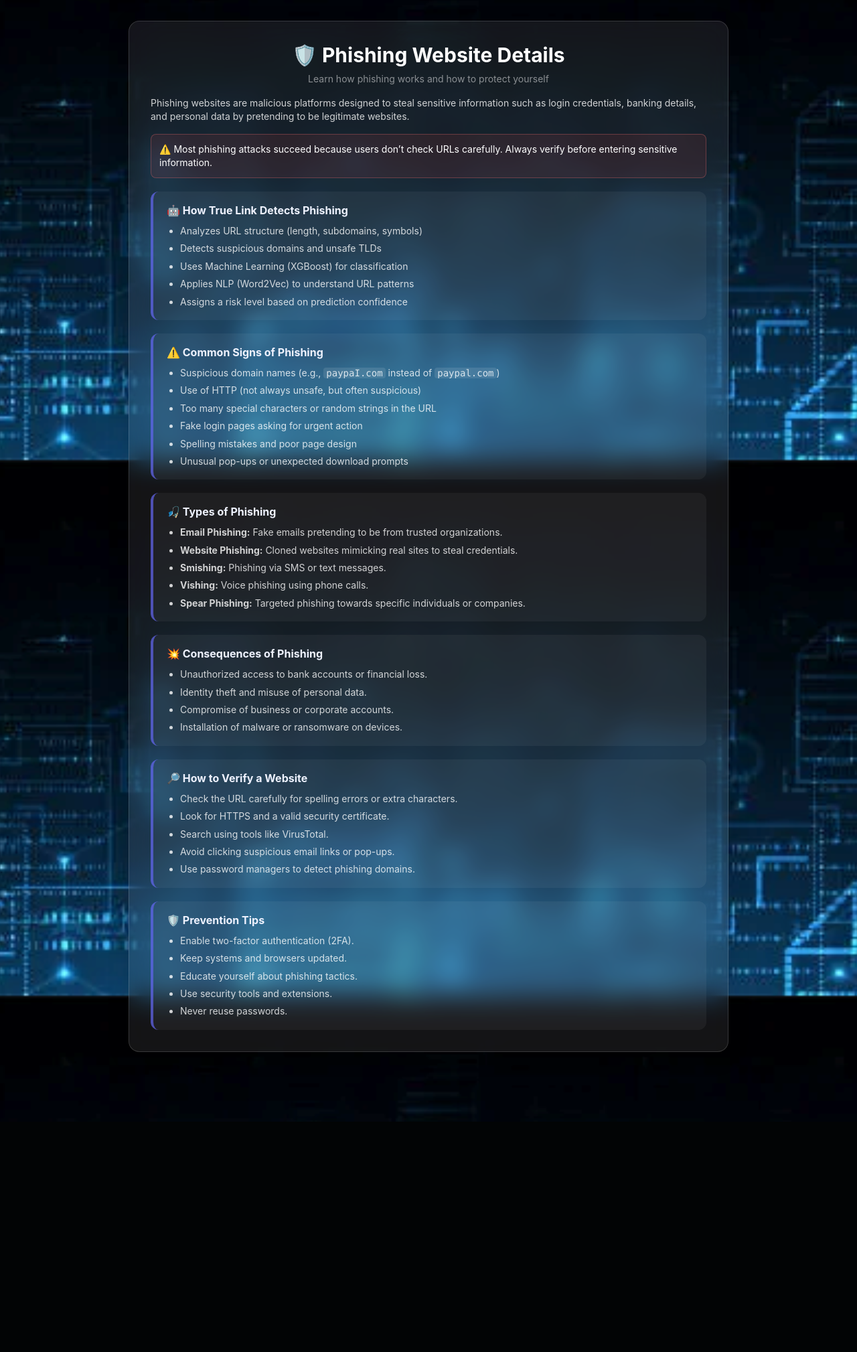
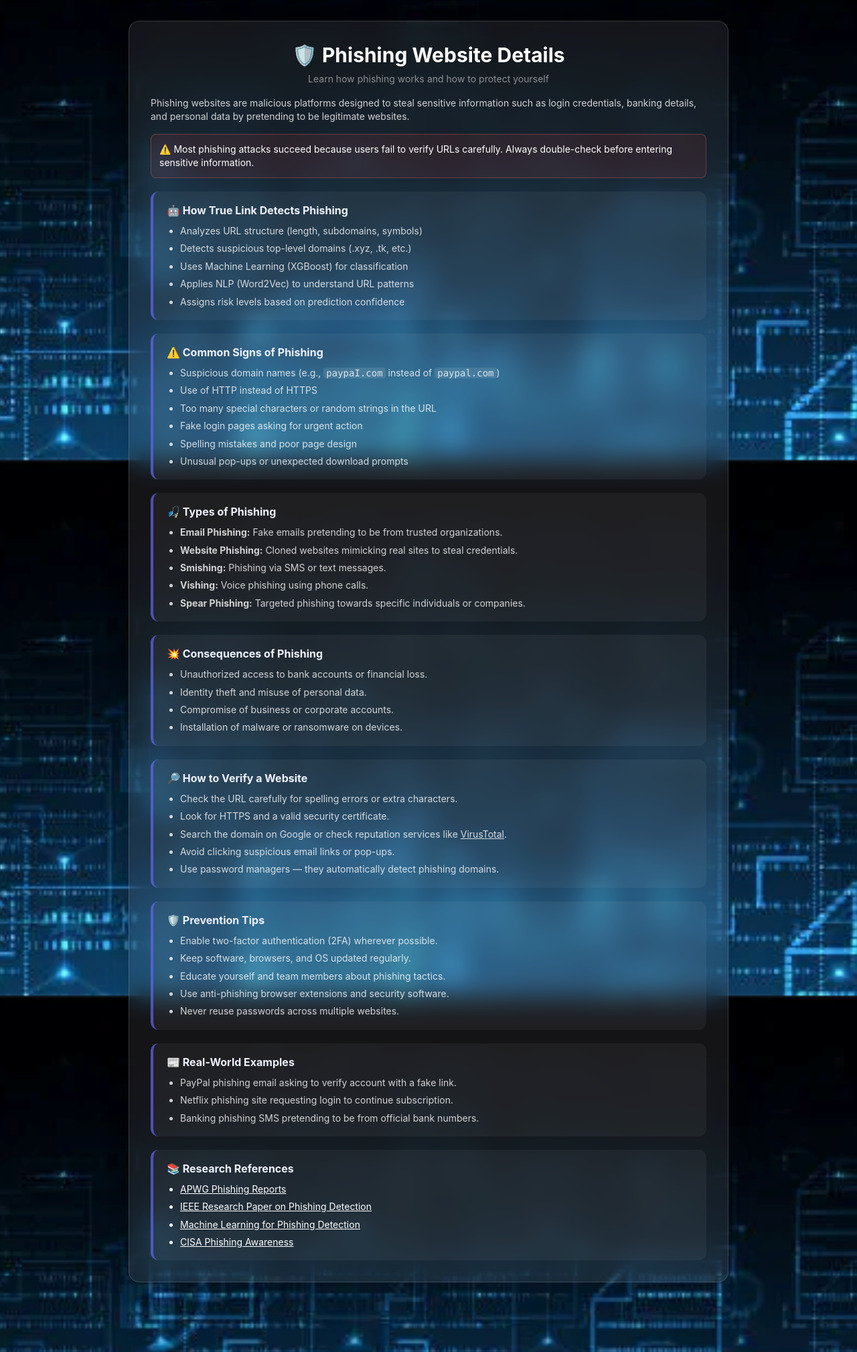
Before and after one commit to BhaveshSawant20/phishing-detector, a Flask app: page /details in a window 1280 px wide. Shown: the part 113-2132 px from the top of the page at 67% size. Before the commit the page ends 1788 px from the top, so only its background shows below. Run offline with Flask 3, Linux system fonts and the light colour scheme; parts of the project's set-up code (start-up, migrations or seed data) failed here and were passed over; some libraries are stand-ins or nearby versions.

Commit message:
commit13

```diff
--- a/app.py
+++ b/app.py
@@ -416,7 +416,7 @@ from gensim.models import Word2Vec
 from urllib.parse import urlparse
 
 app = Flask(__name__)
-app.secret_key = "super_secret_key_123"  # REQUIRED for session
+app.secret_key = "super_secret_key_123"
 
 # ============================================================
 # Load Models
@@ -449,7 +449,7 @@ TRUSTED_DOMAINS = {
 }
 
 # ============================================================
-# Helpers (UNCHANGED)
+# Helpers
 # ============================================================
 def normalize_url(url):
     url = url.strip()
@@ -548,7 +548,7 @@ def build_explanation(url, result):
     return reasons
 
 # ============================================================
-# MAIN ROUTE (FIXED)
+# MAIN ROUTE (FIXED PROPERLY)
 # ============================================================
 @app.route("/", methods=["GET","POST"])
 def home():
@@ -561,18 +561,20 @@ def home():
             session["result"] = {
                 "predict": "⚠️ Please enter a valid URL",
                 "risk": None,
-                "explanation": []
+                "explanation": [],
+                "url": ""
             }
             return redirect(url_for("home"))
 
         url_input = normalize_url(url_input)
 
-        # Trusted shortcut
+        # Trusted
         if is_trusted_domain(url_input):
             session["result"] = {
                 "predict": "✅ Safe (Trusted Domain)",
                 "risk": "LOW",
-                "explanation": ["Recognised trusted domain"]
+                "explanation": ["Recognised trusted domain"],
+                "url": url_input   # ✅ KEEP URL
             }
             return redirect(url_for("home"))
 
@@ -589,14 +591,16 @@ def home():
             session["result"] = {
                 "predict": predict,
                 "risk": result['risk'],
-                "explanation": explanation
+                "explanation": explanation,
+                "url": url_input   # ✅ KEEP URL
             }
 
         except Exception as e:
             session["result"] = {
                 "predict": "⚠️ Prediction error",
                 "risk": None,
-                "explanation": [str(e)]
+                "explanation": [str(e)],
+                "url": url_input
             }
 
         return redirect(url_for("home"))
@@ -606,7 +610,7 @@ def home():
 
     return render_template(
         "home.html",
-        url_value="",  # 🔥 always clear input
+        url_value=result["url"] if result else "",   # 🔥 FIXED
         predict=result["predict"] if result else None,
         risk=result["risk"] if result else None,
         explanation=result["explanation"] if result else None
--- a/templates/details.html
+++ b/templates/details.html
@@ -20,6 +20,7 @@
   .glass {
     background: rgba(255, 255, 255, 0.08);
     backdrop-filter: blur(20px);
+    -webkit-backdrop-filter: blur(20px);
     border-radius: 16px;
     border: 1px solid rgba(255, 255, 255, 0.15);
     box-shadow: 0 8px 32px rgba(0,0,0,0.15);
@@ -33,12 +34,16 @@
     box-shadow: 0 12px 40px rgba(0,0,0,0.2);
   }
 
+  @media (max-width: 640px) {
+    .glass { padding: 1.5rem; margin: 1rem 0.5rem; }
+  }
+
   nav a { transition: all 0.2s ease; }
   h3 { color: #eef2ff; }
   p, li { line-height: 1.6; }
   a { color: #a5b4fc; }
 
-  /* 🔥 Improved section styling */
+  /* 🔥 Improved Section Styling */
   .section-block {
     background: rgba(255,255,255,0.05);
     border-radius: 12px;
@@ -59,6 +64,7 @@
 
 <!-- Navbar -->
 <nav class="fixed top-0 left-0 w-full bg-black/40 backdrop-blur-lg border-b border-white/20 z-50">
+
   <div class="flex flex-wrap items-center justify-between px-3 sm:px-6 py-3 sm:py-4">
 
     <div class="flex items-center">
@@ -73,20 +79,22 @@
     </div>
 
     <div class="flex items-center gap-3 sm:gap-6 md:gap-8 text-xs sm:text-sm md:text-base font-semibold order-2 sm:order-3">
+
       <a href="{{ url_for('home') }}"
-         class="{% if request.path == '/' %}text-indigo-400{% else %}text-white{% endif %} hover:text-indigo-300">
+         class="{% if request.path == '/' %}text-indigo-400{% else %}text-white{% endif %} hover:text-indigo-300 transition">
         Home
       </a>
 
       <a href="{{ url_for('team') }}"
-         class="{% if request.path == '/team' %}text-indigo-400{% else %}text-white{% endif %} hover:text-indigo-300">
+         class="{% if request.path == '/team' %}text-indigo-400{% else %}text-white{% endif %} hover:text-indigo-300 transition">
         Team
       </a>
 
       <a href="{{ url_for('details') }}"
-         class="{% if request.path == '/details' %}text-indigo-400{% else %}text-white{% endif %} hover:text-indigo-300">
+         class="{% if request.path == '/details' %}text-indigo-400{% else %}text-white{% endif %} hover:text-indigo-300 transition">
         Details
       </a>
+
     </div>
 
   </div>
@@ -107,21 +115,21 @@
         banking details, and personal data by pretending to be legitimate websites.
       </p>
 
-      <!-- 🔥 Warning Highlight -->
+      <!-- 🔥 Warning -->
       <div class="bg-red-500/10 border border-red-400/30 rounded-lg p-3 text-sm mt-4">
-        ⚠️ Most phishing attacks succeed because users don’t check URLs carefully.
-        Always verify before entering sensitive information.
+        ⚠️ Most phishing attacks succeed because users fail to verify URLs carefully.
+        Always double-check before entering sensitive information.
       </div>
 
-      <!-- 🔥 NEW SECTION -->
+      <!-- 🔥 Your System Explanation -->
       <div class="section-block">
         <h3 class="font-bold text-base mb-2">🤖 How True Link Detects Phishing</h3>
         <ul class="list-disc ml-5 text-sm space-y-1 text-white/80">
           <li>Analyzes URL structure (length, subdomains, symbols)</li>
-          <li>Detects suspicious domains and unsafe TLDs</li>
+          <li>Detects suspicious top-level domains (.xyz, .tk, etc.)</li>
           <li>Uses Machine Learning (XGBoost) for classification</li>
           <li>Applies NLP (Word2Vec) to understand URL patterns</li>
-          <li>Assigns a risk level based on prediction confidence</li>
+          <li>Assigns risk levels based on prediction confidence</li>
         </ul>
       </div>
 
@@ -130,15 +138,13 @@
         <h3 class="font-bold text-base mb-2">⚠️ Common Signs of Phishing</h3>
         <ul class="list-disc ml-5 text-sm space-y-1 text-white/80">
           <li>Suspicious domain names (e.g., <code class="bg-white/10 px-1 rounded">paypaI.com</code> instead of <code class="bg-white/10 px-1 rounded">paypal.com</code>)</li>
-          <li>Use of HTTP (not always unsafe, but often suspicious)</li>
+          <li>Use of HTTP instead of HTTPS</li>
           <li>Too many special characters or random strings in the URL</li>
           <li>Fake login pages asking for urgent action</li>
           <li>Spelling mistakes and poor page design</li>
           <li>Unusual pop-ups or unexpected download prompts</li>
         </ul>
       </div>
-
-      <!-- (Rest unchanged exactly as your original) -->
 
       <!-- Types -->
       <div class="section-block">
@@ -152,6 +158,7 @@
         </ul>
       </div>
 
+      <!-- Consequences -->
       <div class="section-block">
         <h3 class="font-bold text-base mb-2">💥 Consequences of Phishing</h3>
         <ul class="list-disc ml-5 text-sm space-y-1 text-white/80">
@@ -162,25 +169,48 @@
         </ul>
       </div>
 
+      <!-- How to Verify -->
       <div class="section-block">
         <h3 class="font-bold text-base mb-2">🔎 How to Verify a Website</h3>
         <ul class="list-disc ml-5 text-sm space-y-1 text-white/80">
           <li>Check the URL carefully for spelling errors or extra characters.</li>
           <li>Look for HTTPS and a valid security certificate.</li>
-          <li>Search using tools like VirusTotal.</li>
+          <li>Search the domain on Google or check reputation services like <a href="https://www.virustotal.com" target="_blank" class="underline">VirusTotal</a>.</li>
           <li>Avoid clicking suspicious email links or pop-ups.</li>
-          <li>Use password managers to detect phishing domains.</li>
+          <li>Use password managers — they automatically detect phishing domains.</li>
         </ul>
       </div>
 
+      <!-- Prevention -->
       <div class="section-block">
         <h3 class="font-bold text-base mb-2">🛡️ Prevention Tips</h3>
         <ul class="list-disc ml-5 text-sm space-y-1 text-white/80">
-          <li>Enable two-factor authentication (2FA).</li>
-          <li>Keep systems and browsers updated.</li>
-          <li>Educate yourself about phishing tactics.</li>
-          <li>Use security tools and extensions.</li>
-          <li>Never reuse passwords.</li>
+          <li>Enable two-factor authentication (2FA) wherever possible.</li>
+          <li>Keep software, browsers, and OS updated regularly.</li>
+          <li>Educate yourself and team members about phishing tactics.</li>
+          <li>Use anti-phishing browser extensions and security software.</li>
+          <li>Never reuse passwords across multiple websites.</li>
+        </ul>
+      </div>
+
+      <!-- Real World Examples -->
+      <div class="section-block">
+        <h3 class="font-bold text-base mb-2">📰 Real-World Examples</h3>
+        <ul class="list-disc ml-5 text-sm space-y-1 text-white/80">
+          <li>PayPal phishing email asking to verify account with a fake link.</li>
+          <li>Netflix phishing site requesting login to continue subscription.</li>
+          <li>Banking phishing SMS pretending to be from official bank numbers.</li>
+        </ul>
+      </div>
+
+      <!-- References -->
+      <div class="section-block">
+        <h3 class="font-bold text-base mb-2">📚 Research References</h3>
+        <ul class="list-disc ml-5 text-sm space-y-1">
+          <li><a href="https://www.antiphishing.org/resources/" target="_blank" class="underline hover:text-white">APWG Phishing Reports</a></li>
+          <li><a href="https://ieeexplore.ieee.org/document/8259804" target="_blank" class="underline hover:text-white">IEEE Research Paper on Phishing Detection</a></li>
+          <li><a href="https://www.sciencedirect.com/science/article/pii/S1319157818303735" target="_blank" class="underline hover:text-white">Machine Learning for Phishing Detection</a></li>
+          <li><a href="https://www.cisa.gov/uscert/ncas/tips/ST04-014" target="_blank" class="underline hover:text-white">CISA Phishing Awareness</a></li>
         </ul>
       </div>
 
```
